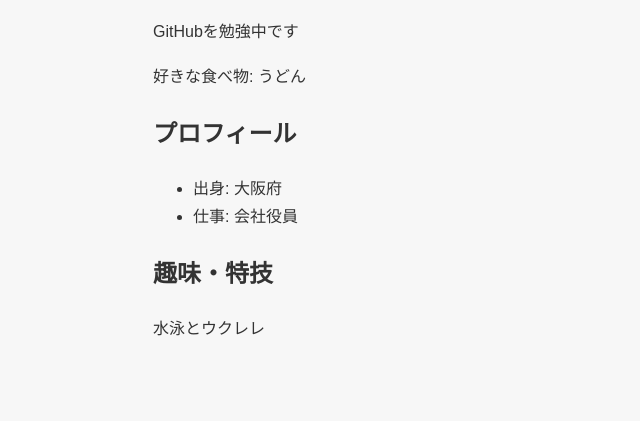
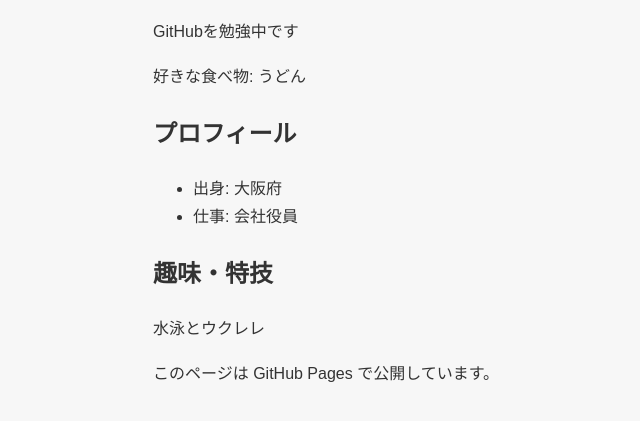
Before and after one commit to cobli/my-website, a plain HTML site: page index.html in a window 1280 px wide. Shown: the part 111-532 px from the top of the page, without its empty margins (137-777 px from the left). Drawn offline with Linux system fonts and the light colour scheme.

Commit message:
websiteの情報追加

```diff
--- a/index.html
+++ b/index.html
@@ -17,5 +17,6 @@
     </ul>
     <h2>趣味・特技</h2>
     <p>水泳とウクレレ</p>
+    <p>このページは GitHub Pages で公開しています。</p>
 </body>
 </html>
```
Also changed, not shown: 1 other file.
